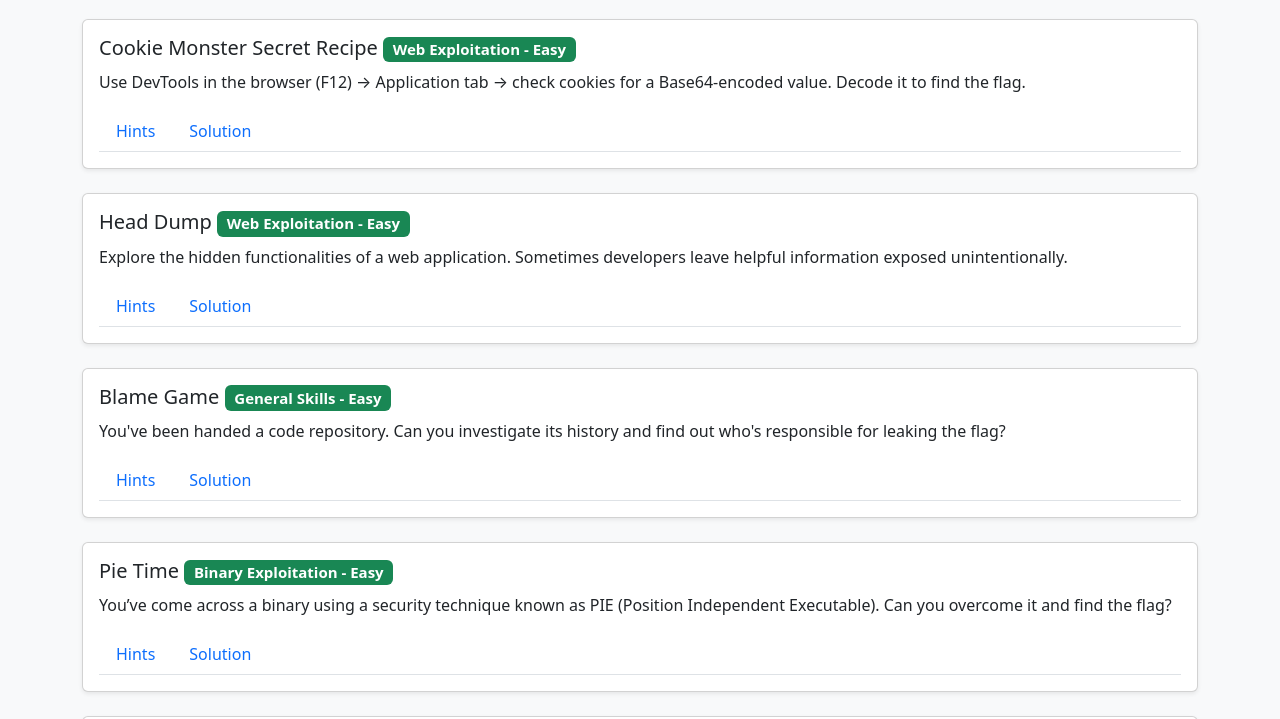
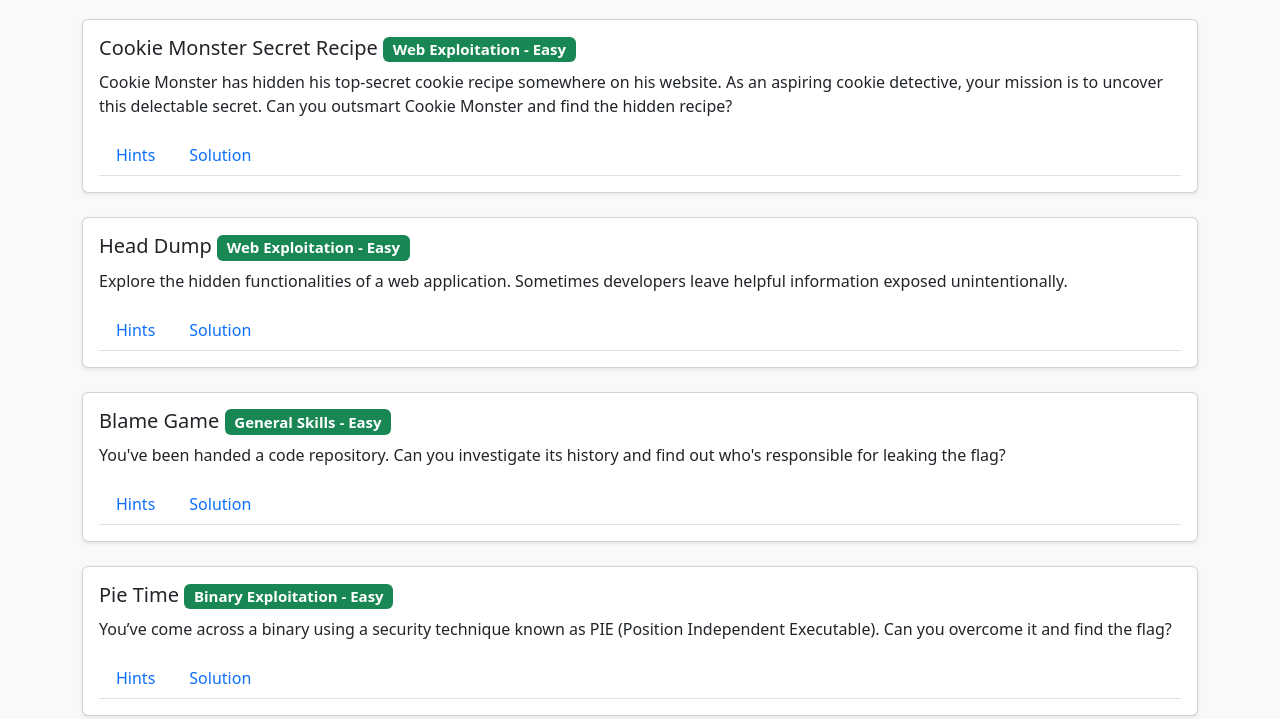
Before and after one commit to jayeta37/picoctf-solutions, a plain HTML site: page index.html in a window 1280 px wide. Shown: the part 77-796 px from the top of the page. Drawn offline with nearby package versions, Linux system fonts and the light colour scheme.

Commit message:
Cookie Monster Updated

```diff
--- a/index.html
+++ b/index.html
@@ -15,7 +15,7 @@
   <div class="card challenge-card shadow-sm">
     <div class="card-body">
       <h5 class="card-title">Cookie Monster Secret Recipe <span class="badge bg-success">Web Exploitation - Easy</span></h5>
-      <p class="card-text">Use DevTools in the browser (F12) → Application tab → check cookies for a Base64-encoded value. Decode it to find the flag.</p>
+      <p class="card-text">Cookie Monster has hidden his top-secret cookie recipe somewhere on his website. As an aspiring cookie detective, your mission is to uncover this delectable secret. Can you outsmart Cookie Monster and find the hidden recipe?</p>
 
       <ul class="nav nav-tabs" id="challengeTab1" role="tablist">
         <li class="nav-item" role="presentation">
```
